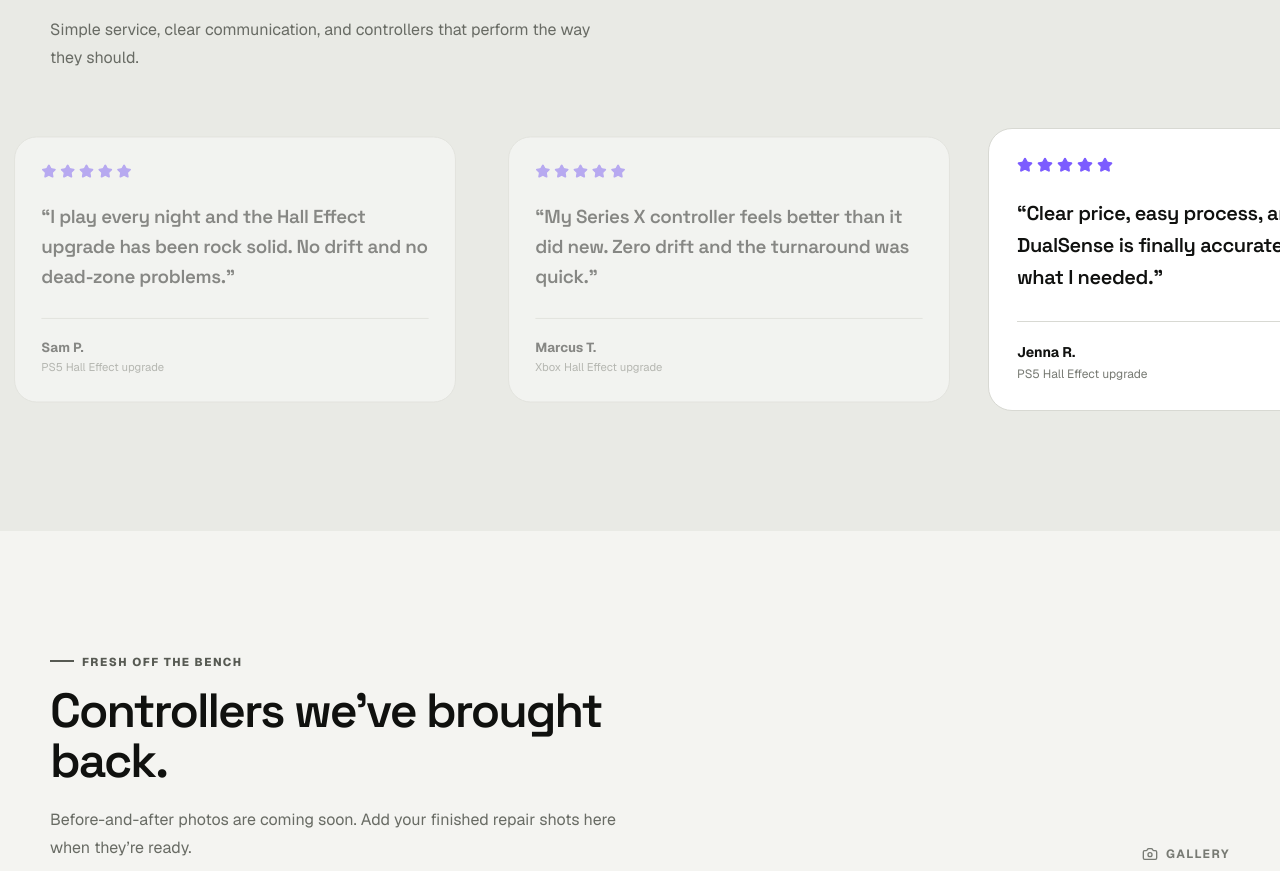
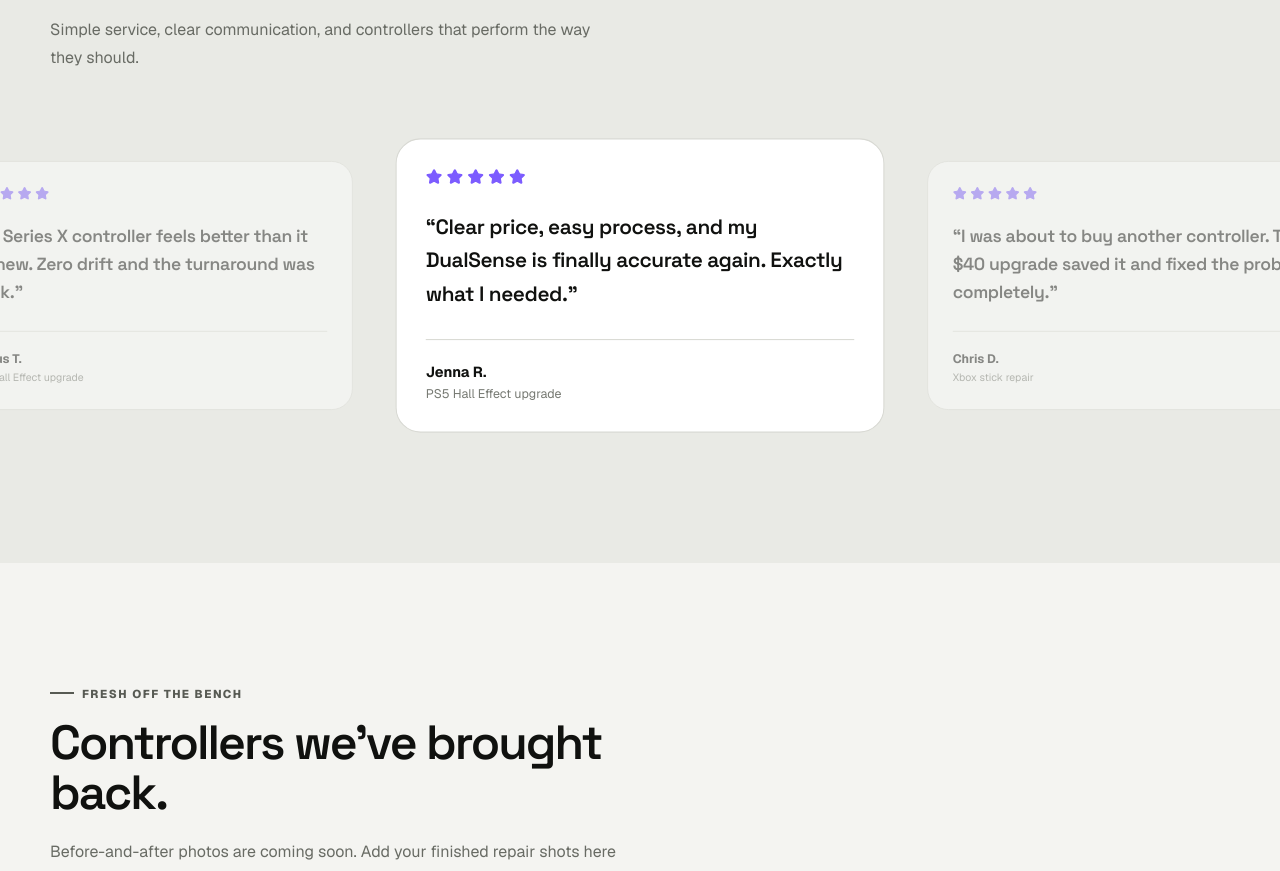
Before and after one commit to zverchyk/controllerFixer, a Next.js app: page / in a window 1280 px wide. Shown: the part 3715-4586 px from the top of the page. Built offline with nearby package versions, Linux system fonts and the light colour scheme; no server answers.

Commit message:
Center focused feedback card and scale neighbours
Co-authored-by: Zverchyk <zverchyk@users.noreply.github.com>

```diff
--- a/components/feedback-carousel.tsx
+++ b/components/feedback-carousel.tsx
@@ -159,13 +159,13 @@ export function FeedbackCarousel<T>({
         pausedRef.current = false;
       }}
       className={cn(
-        "relative left-1/2 w-screen -translate-x-1/2 cursor-grab overflow-hidden py-2 outline-none",
+        "relative left-1/2 flex w-screen -translate-x-1/2 cursor-grab justify-center overflow-hidden py-6 outline-none",
         className,
       )}
     >
       <motion.div
         ref={trackRef}
-        className="mx-auto flex w-max items-stretch gap-4 sm:gap-6"
+        className="flex w-max shrink-0 items-stretch gap-4 sm:gap-6"
         animate={{ x: -direction * step }}
         transition={
           direction === 0
@@ -179,8 +179,8 @@ export function FeedbackCarousel<T>({
             key={slot}
             aria-hidden={!focused}
             className={cn(
-              "carousel-card shrink-0 transition-all duration-300",
-              focused ? "opacity-100" : "scale-[0.94] opacity-45",
+              "carousel-card shrink-0 origin-center transition-all duration-300",
+              focused ? "scale-[1.04] opacity-100" : "scale-[0.88] opacity-45",
             )}
           >
             {renderItem(item, focused)}
```
